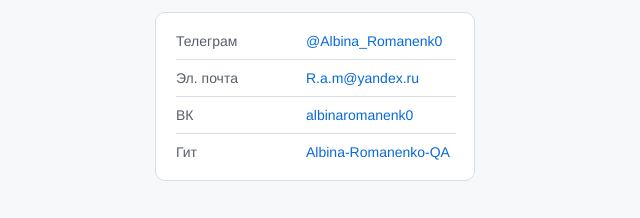
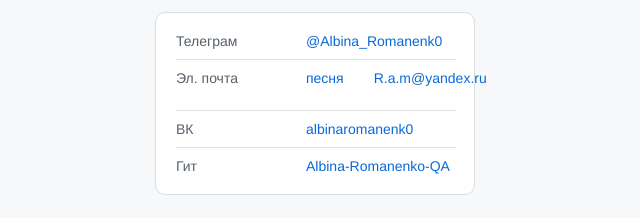
Before and after one commit to Albina-Romanenko-QA/cv, a plain HTML site: page index.html in a window 1280 px wide. Shown: the part 520-738 px from the top of the page, without its empty margins (325-965 px from the left). Drawn offline with Linux system fonts and the light colour scheme.

Commit message:
песня

```diff
--- a/index.html
+++ b/index.html
@@ -25,6 +25,8 @@
           <li class="links__link">
             <p class="links__title">Эл. почта</p>
             <a class="linsk__link" href="mailto:Romanenko.albina.mixailovna@yandex.ru"
+            <p class="links__title">песня</p>
+            <a class="linsk__link" href="mailto:ласковый май"
               >R.a.m@yandex.ru</a
             >
           </li>
```
